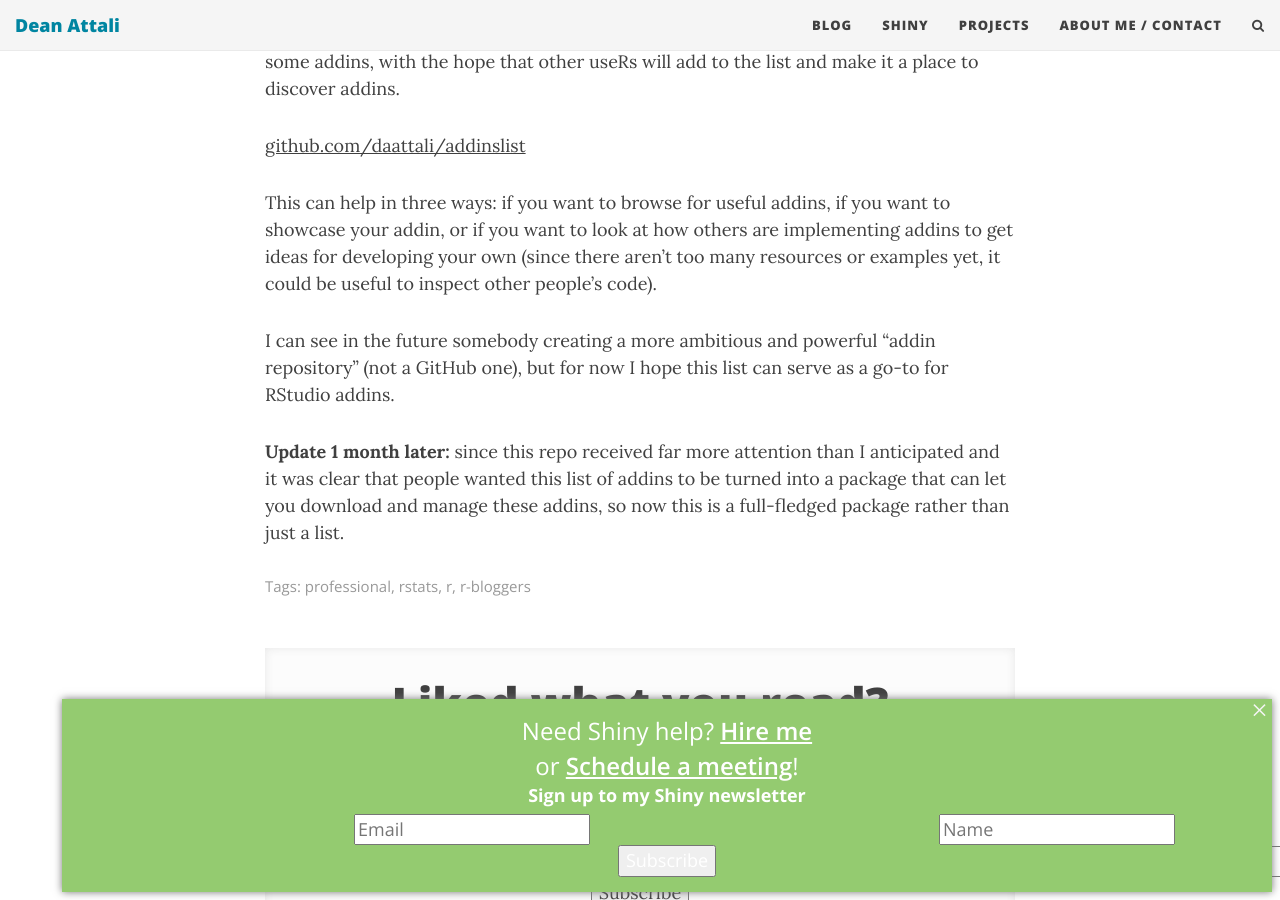
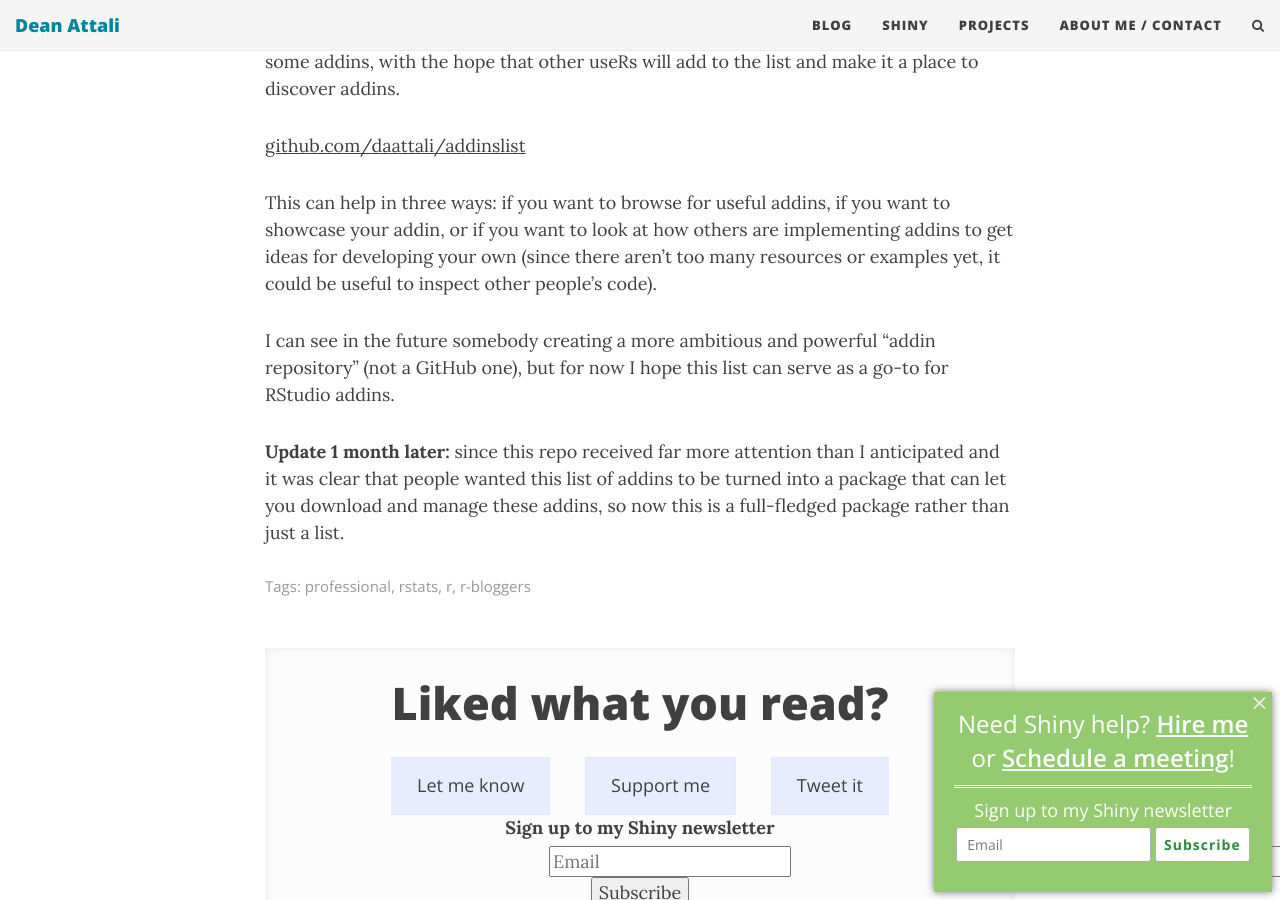
Before and after one commit to daattali/daattali.github.io, a Jekyll site: the page built from notblog/2016-03-30-rstudio-addins-list.md, in a window 1280 px wide and 900 px high, scrolled down 427 px. Built offline with Jekyll 4.4.1, drawn with Linux system fonts in a browser that asks for light colours; nearby versions of some CDN libraries; comment, search, counter and statistics services are not loaded.

Commit message:
Update scroll-box.html

```diff
--- a/_includes/scroll-box.html
+++ b/_includes/scroll-box.html
@@ -5,23 +5,22 @@
     <a href="/shiny">Hire me</a><br/>
     or <a target="_blank" href="https://calendly.com/attalitech/meeting">Schedule a meeting</a>!
   </div>
-  <div id="mailchimp-subscribe-section">
-    <div id="mc_embed_signup">
-      <form action="//deanattali.us14.list-manage.com/subscribe/post?u=a579a88c8f09f9b8502b9d0c3&amp;id=c180f5773c" method="post" id="mc-embedded-subscribe-form" name="mc-embedded-subscribe-form" class="validate" target="_blank" novalidate="">
-        <div id="mc_embed_signup_scroll">
-  	      <label for="mce-EMAIL">Sign up to my Shiny newsletter</label>
+  <div id="mailchimp-subscribe-section-scrollbox" class="mailchimp-subscribe-section">
+    <div id="mc_embed_signup-scrollbox">
+      <form action="//deanattali.us14.list-manage.com/subscribe/post?u=a579a88c8f09f9b8502b9d0c3&amp;id=c180f5773c" method="post" id="mc-embedded-subscribe-form-scrollbox" name="mc-embedded-subscribe-form" class="validate" target="_blank" novalidate="">
+        <div id="mc_embed_signup_scroll-scrollbox">
+  	      <label for="mce-EMAIL-scrollbox">Sign up to my Shiny newsletter</label>
           <div class="container">
             <div class="row">
-              <div class="col-xs-8">
-  	            <input type="email" value="" name="EMAIL" class="email" id="mce-EMAIL" placeholder="Email" required="">
+              <div class="col-sm-8 col-xs-12">
+  	            <input type="email" value="" name="EMAIL" class="email" id="mce-EMAIL-scrollbox" placeholder="Email" required="">
               </div>
-              <div class="col-xs-4">
-                <input type="text" value="" name="FNAME" class="text" id="mce-FNAME" placeholder="Name" required="">
+              <div class="col-sm-4 col-xs-12">
+                <input type="submit" value="Subscribe" name="subscribe" id="mc-embedded-subscribe-scrollbox" class="button" title="Sign up to my Shiny newsletter">
               </div>
             </div>
           </div>
           <div style="position: absolute; left: -5000px;" aria-hidden="true"><input type="text" name="b_a579a88c8f09f9b8502b9d0c3_c180f5773c" tabindex="-1" value=""></div>
-          <input type="submit" value="Subscribe" name="subscribe" id="mc-embedded-subscribe" class="button" title="Sign up to my Shiny newsletter">
         </div>
       </form>
     </div>
```
